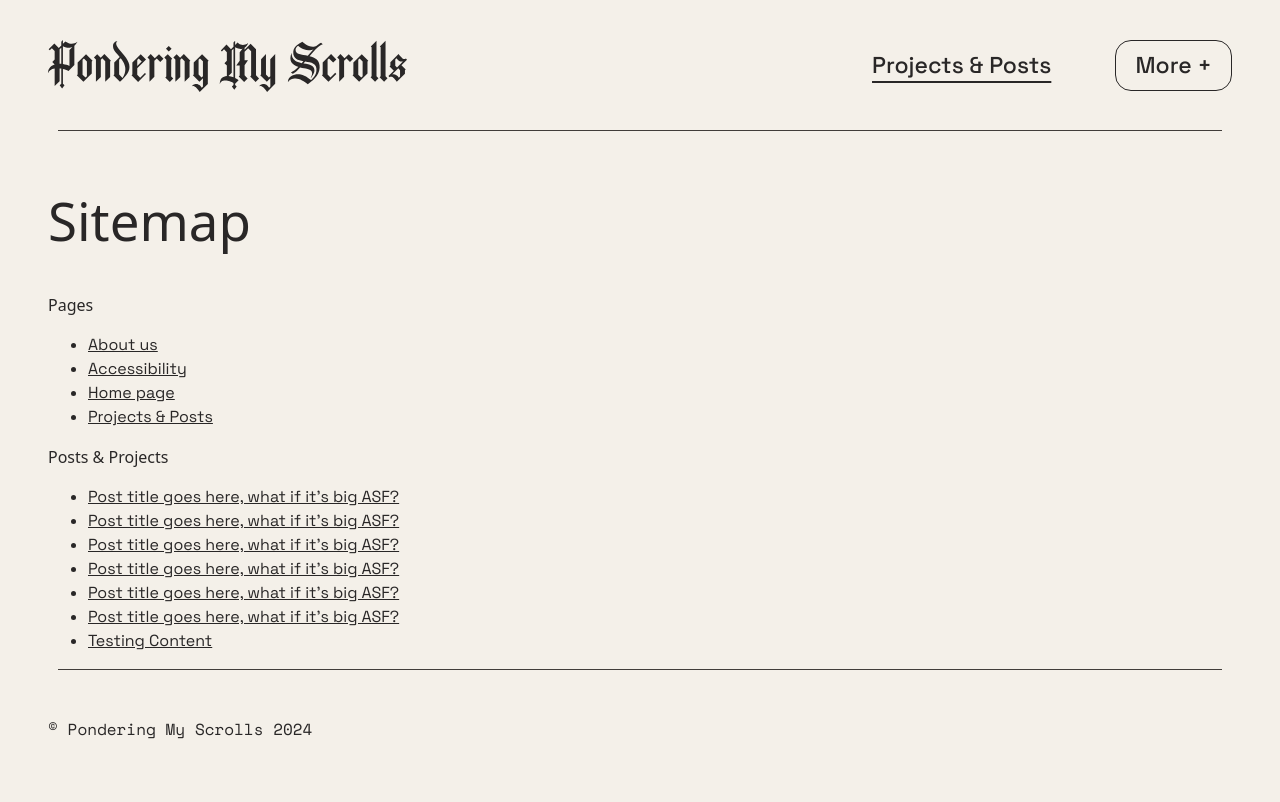
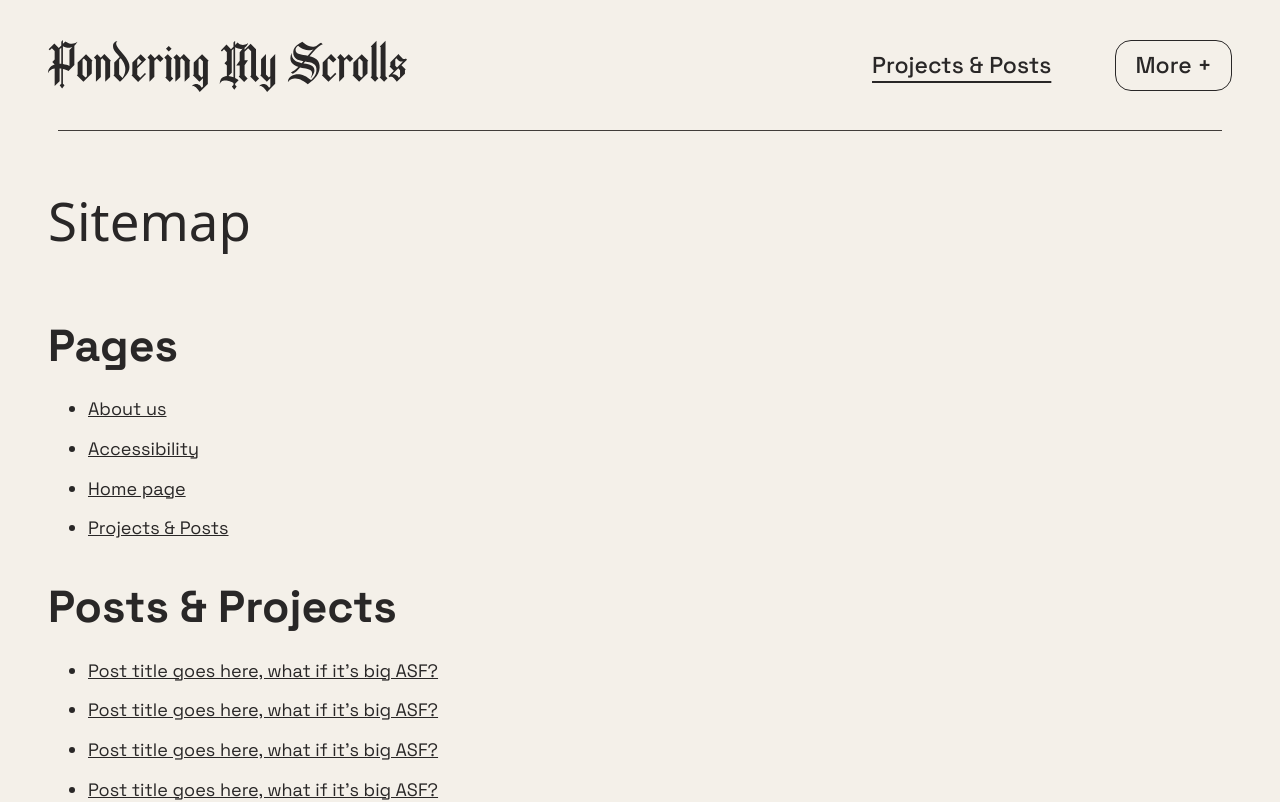
Before and after one commit to Pondering-My-Scrolls/pondering-my-scrolls-website, a Next.js app: page /sitemap in a window 1280 px wide. Shown: the top 802 px of the page. Built offline with nearby package versions, Linux system fonts and the light colour scheme; a web font is replaced by a local one.

Commit message:
Style WYSIWYG

```diff
--- a/app/posts/[slug]/page.tsx
+++ b/app/posts/[slug]/page.tsx
@@ -29,7 +29,7 @@ const Post = (props: any) => {
         <main className="post pv">
             <article className="wo">
                 <header className="post__header col-3-10 m-col-1-10">
-                    <h1 className="h2">
+                    <h1 className="h1">
                         {post.data.title}
                     </h1>
                     <p>
@@ -37,7 +37,7 @@ const Post = (props: any) => {
                     </p>
                 </header>
 
-                <Markdown className="wysiwyg col-3-8 m-col-1-5">
+                <Markdown className="wysiwyg col-3-10 m-col-2-9">
                     {post.content}
                 </Markdown>
 
--- a/assets/styles/2-global.scss
+++ b/assets/styles/2-global.scss
@@ -8,7 +8,6 @@ body {
     * {
         color: $black;
         line-height: 1.5;
-        font-size: 1rem;
     }
 }
 
--- a/assets/styles/2-typography.scss
+++ b/assets/styles/2-typography.scss
@@ -21,6 +21,61 @@ h1, h2, h3 {
     margin: 0;
 }
 
+.wysiwyg {
+    max-width: 65ch;
+
+    h1,
+    h2,
+    h3,
+    h4,
+    h5,
+    h6 {
+        font-family: $sans;
+        font-weight: bold;
+        margin: 2rem 0 1rem 0;
+    }
+
+    h2 {
+        font-size: 2.8rem;
+    }
+
+    h3 {
+        font-size: 2.4rem;
+    }
+
+    h4 {
+        font-size: 1.8rem;
+    }
+
+    h5 {
+        font-size: 1.3rem;
+    }
+
+    h6 {
+        font-family: $mono;
+        text-transform: uppercase;
+        font-size: 1.125rem;
+    }
+
+    li,
+    p {
+        margin: 0.8rem 0;
+        font-size: 1.125rem;
+    }
+
+    strong {
+        font-weight: 800;
+    }
+
+    em {
+        font-style: italic;
+    }
+
+    img {
+        margin: 2rem 0;
+    }
+}
+
 @media screen and (min-width: $desktop) {
     .h1 {
         font-size: 5.375rem;
```
